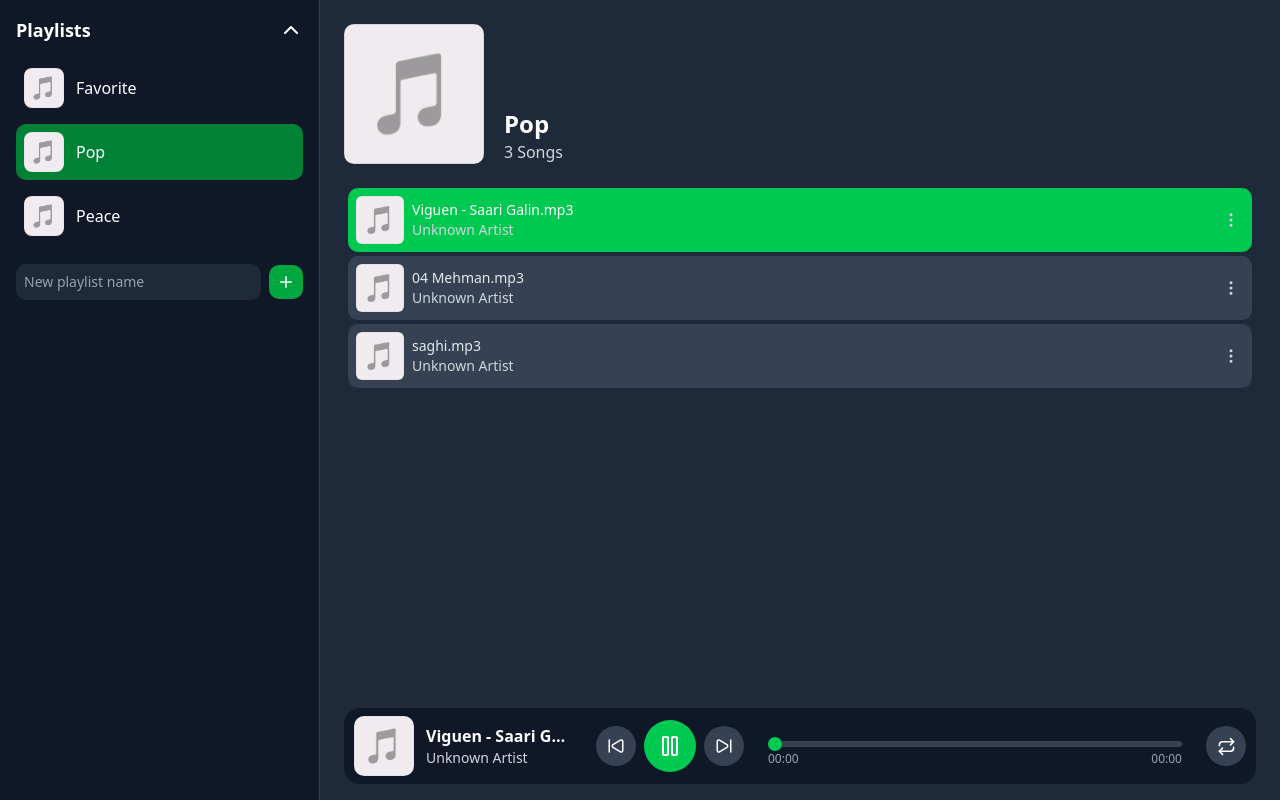
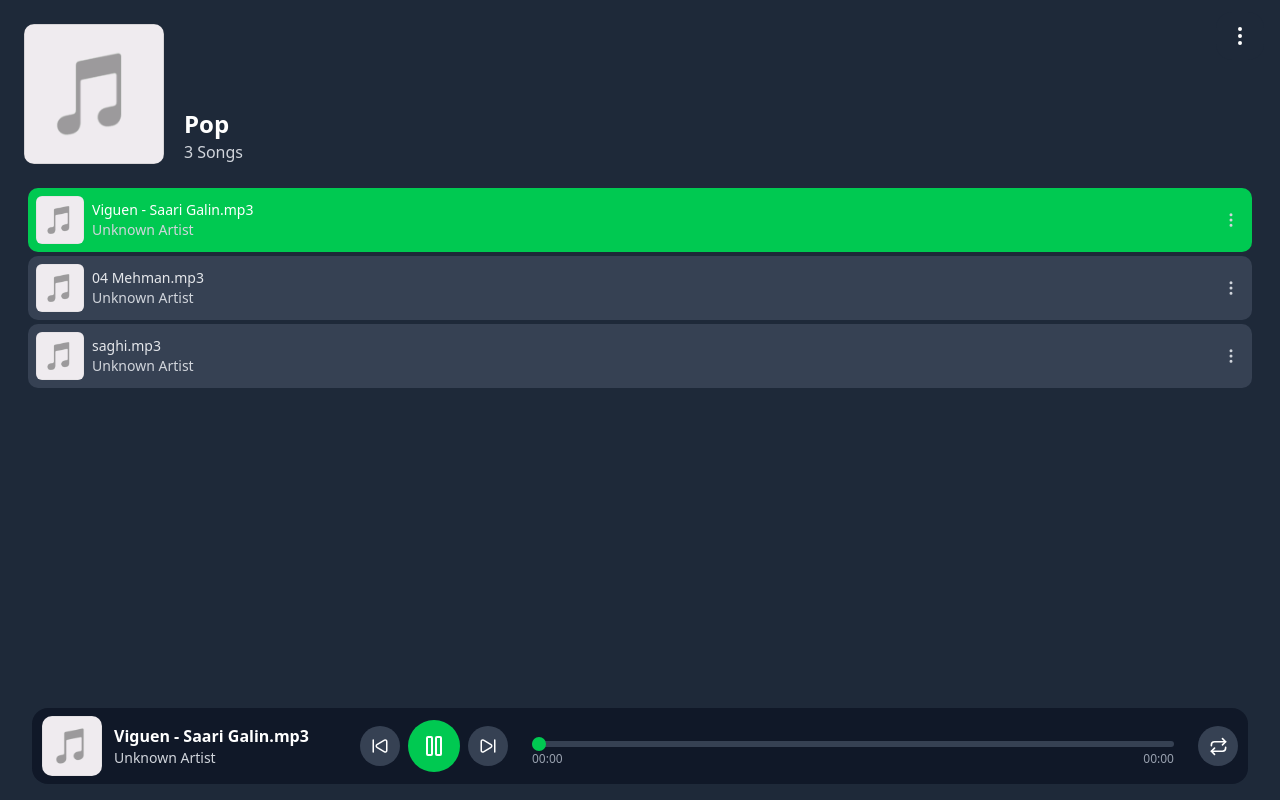
Before and after one commit to HASSANnu-source/music-player-nextjs, a Next.js app: page / in a window 1280 px wide. Built offline with nearby package versions, Linux system fonts and the light colour scheme.

Commit message:
add mobile SideBar

```diff
--- a/app/components/PlayerLayout.tsx
+++ b/app/components/PlayerLayout.tsx
@@ -1,5 +1,6 @@
 "use client";
 
+import { MoreVertical } from "lucide-react";
 import { useState } from "react";
 import { SideBar } from "./SideBar";
 import MusicPlayer from "./MusicPlayer";
@@ -11,17 +12,42 @@ interface Playlist {
 
 export default function PlayerLayout({ playlists }: { playlists: Playlist[] }) {
   const [selectedPlaylist, setSelectedPlaylist] = useState<string>("Pop");
+  const [isOpen, setIsOpen] = useState(false);
 
   return (
-    <div className="flex w-full min-h-screen">
-      <SideBar
-        playlists={playlists}
-        selected={selectedPlaylist}
-        onSelect={setSelectedPlaylist}
-      />
-      <div className="flex-1">
+    <div className="flex w-full min-h-screen relative overflow-hidden">
+      <button
+        className="fixed top-3 right-4 p-3 bg-gray-800 z-40 rounded-2xl transition hover:bg-gray-700"
+        onClick={() => setIsOpen(!isOpen)}
+      >
+        <MoreVertical />
+      </button>
+
+      <div
+        className={`fixed right-0 top-0 h-full bg-gray-900 z-30 border-l border-gray-700 transform transition-all duration-500 ease-in-out
+          ${isOpen ? "translate-x-0 opacity-100 w-2/3 sm:w-1/3" : "translate-x-full opacity-0 w-2/3 sm:w-1/3"}
+        `}
+      >
+        <SideBar
+          playlists={playlists}
+          selected={selectedPlaylist}
+          onSelect={(name) => {
+            setSelectedPlaylist(name);
+            setIsOpen(false);
+          }}
+        />
+      </div>
+
+      <div className="flex-1 transition-all duration-500 ease-in-out">
         <MusicPlayer playlists={playlists} selectedPlaylist={selectedPlaylist} />
       </div>
+
+      {isOpen && (
+        <div
+          className="fixed inset-0 bg-black/60 z-20 backdrop-blur-sm"
+          onClick={() => setIsOpen(false)}
+        />
+      )}
     </div>
   );
 }
--- a/app/components/SideBar.tsx
+++ b/app/components/SideBar.tsx
@@ -134,7 +134,7 @@ export const SideBar = ({ playlists, selected, onSelect }: SideBarProps) => {
   };
 
   return (
-    <div className="hidden sm:block bg-gray-900 w-1/3 max-w-80 min-h-screen text-white p-4 border-r border-gray-700 overflow-y-auto">
+    <div className="bg-gray-900 pt-20 sm:w-1/3 sm:max-w-80 min-h-screen text-white p-4 border-r border-gray-700 overflow-y-auto">
       <div className="flex flex-col gap-4">
         <button
           onClick={() => setOpen(!open)}
```
Also changed, not shown: app/components/MusicPlayer.tsx (indentation only).
